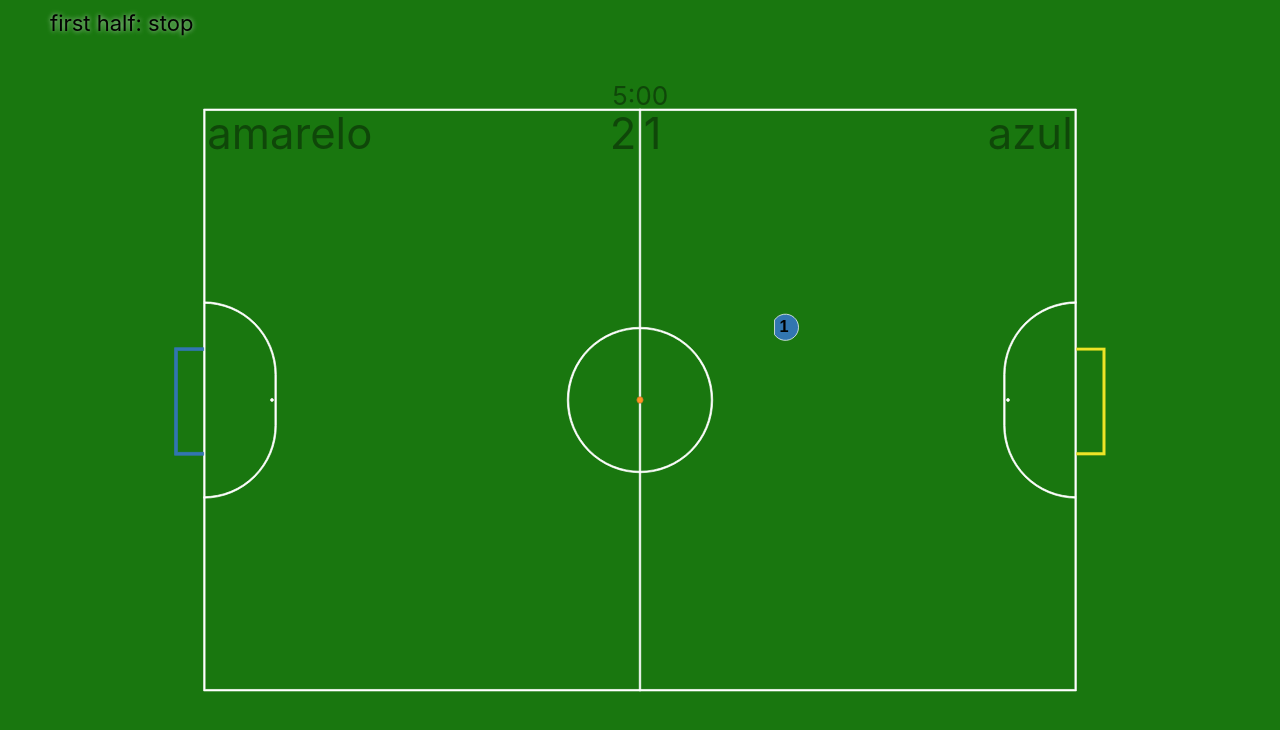
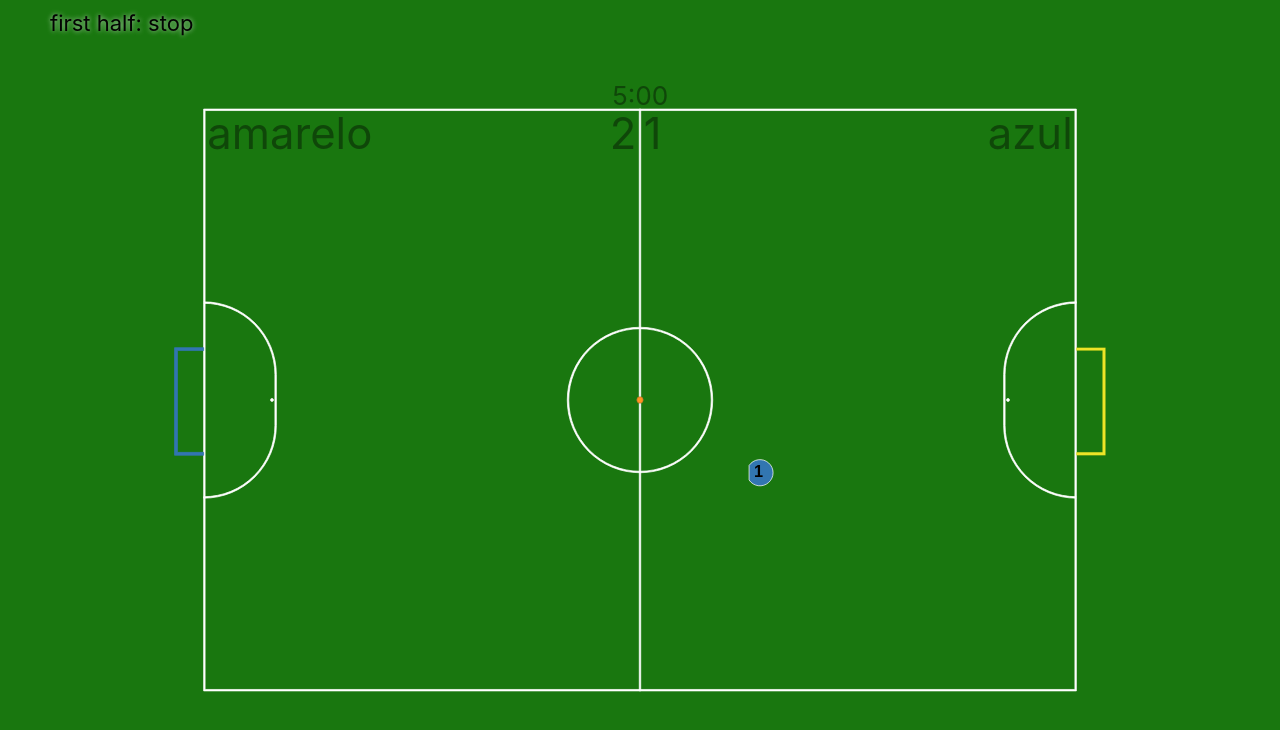
Before and after one commit to roboime/roboime-atlas-front, a React (Create React App) app: page / in a window 1280 px wide. Shown: the top 730 px of the page. Built offline with nearby package versions, Linux system fonts and the light colour scheme.

Commit message:
robot modularized

```diff
--- a/src/components/field/index.js
+++ b/src/components/field/index.js
@@ -52,37 +52,9 @@ class Field extends React.Component {
     super(props)
 
     this.state = {
-      field: {
-        paths: [
-          {
-            d: [
-              {
-                type: 'M',
-                args: [925, -550]
-              },
-              {
-                type: 'A',
-                args: [90, 90, 0, 1, 1, 925, -450]
-              },
-              {
-                type: 'L',
-                args: [925, -550]
-              }
-            ],
-            stroke: 'black',
-            strokeWidth: '10',
-            fill: 'yellow',
-            fillOpacity: 1
-          }
-        ],
-        texts: [
-          {
-            text: '1',
-            p: { x: 990, y: -510 },
-            fill: 'black',
-          }
-        ]
-      }
+      robots: [
+        { x: 750, y: 500, angle: 0, text: '1', color: 'yellow' }
+      ],
     }
   }
 
@@ -94,20 +66,6 @@ class Field extends React.Component {
       + ' ' + - (inner_height / 2)
       + ' ' + inner_width
       + ' ' + inner_height
-  }
-
-  pathFromD(pd) {
-    let d = ''
-
-    for (let s of pd) {
-      d += s.type
-
-      for (let a of s.args) {
-        d += ' ' + a
-      }
-    }
-
-    return d
   }
 
   cmd2txt(c) {
@@ -191,35 +149,49 @@ class Field extends React.Component {
     }
   }
 
-  render() {
-    const paths = this.state.field.paths.map((p, i) => {
-      let className
+  createRobot(i, xTranslation, yTranslation, angleRotation, text, className) {
+    const d = [{ type: 'M', args: [0, -50] }, { type: 'A', args: [90, 90, 0, 1, 1, 0, 50] }, { type: 'L', args: [0, -50] }]
+    const p = { x: 65, y: -10 }
 
-      if (p.fill === "yellow") {
-        className = "team-yellow"
-      } else {
-        className = "team-blue"
-      }
-
-      return (
+    return (
+      <React.Fragment>
         <path
           key={"path-" + i}
-          d={this.pathFromD(p.d)}
+          transform={`translate(${xTranslation} ${yTranslation}) rotate(${angleRotation} 990 -510)`}
+          d={this.pathFromD(d)}
           className={`field-path ${className}`}>
         </path>
-      )
-    })
-
-    const texts = this.state.field.texts.map((t, i) => {
-      return (
         <text
           key={"text-" + i}
-          x={t.p.x}
-          y={t.p.y}
+          transform={`translate(${xTranslation} ${yTranslation})`}
+          x={p.x}
+          y={p.y}
           className="field-text">
-          {t.text}
+          {text}
         </text>
-      )
+      </React.Fragment>
+    )
+  }
+
+  pathFromD(pd) {
+    let d = ''
+
+    for (let s of pd) {
+      d += s.type
+
+      for (let a of s.args) {
+        d += ' ' + a
+      }
+    }
+
+    return d
+  }
+
+  render() {
+    const robots = this.state.robots.map((r, i) => {
+      let className = "team-" + r.color
+
+      return this.createRobot(i, r.x, r.y, r.angle, r.text, className)
     })
 
     return (
@@ -273,8 +245,7 @@ class Field extends React.Component {
               cx={0}
               cy={0}>
             </circle>
-            {paths}
-            {texts}
+            {robots}
           </svg>
         </div>
         <style jsx="true">{`
```
